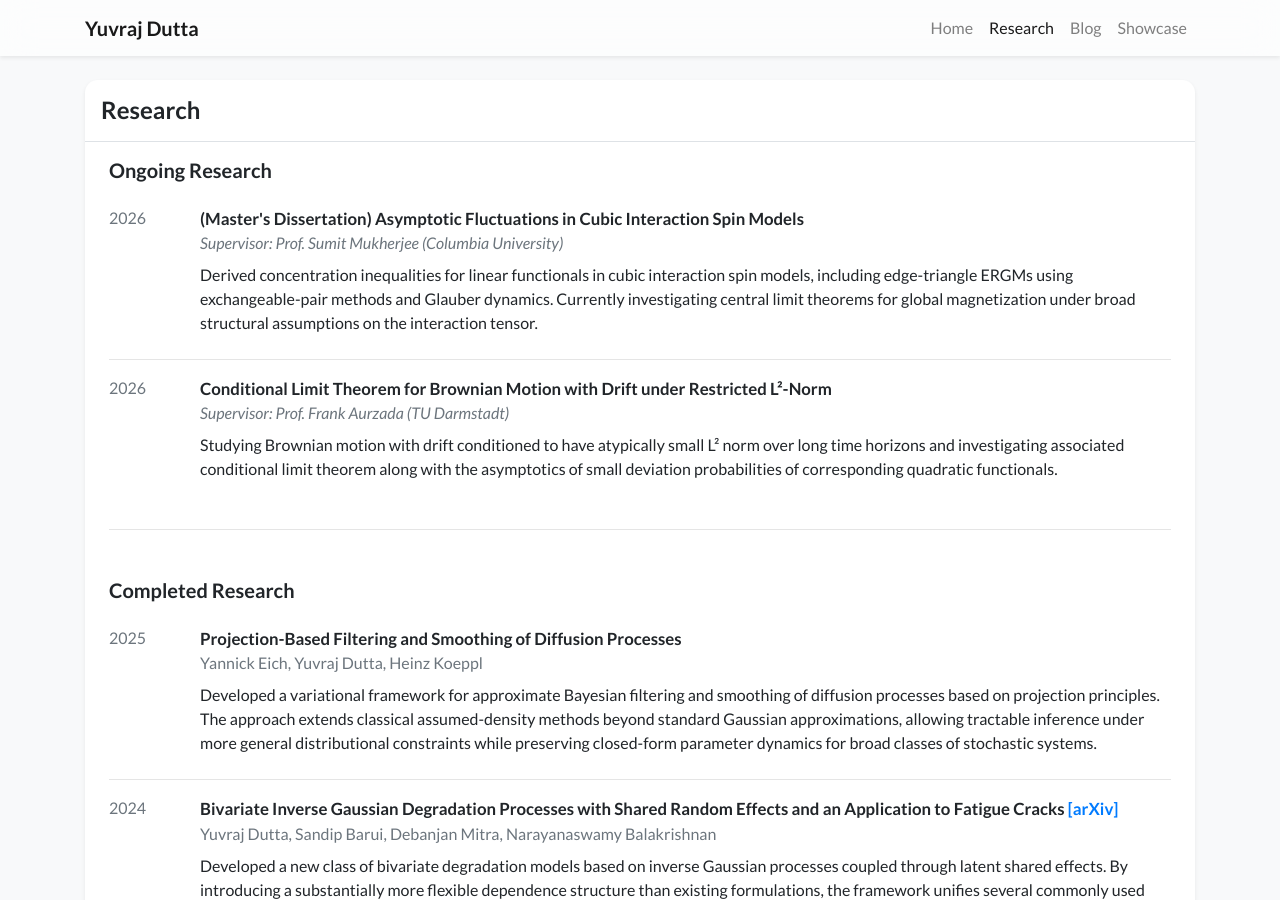
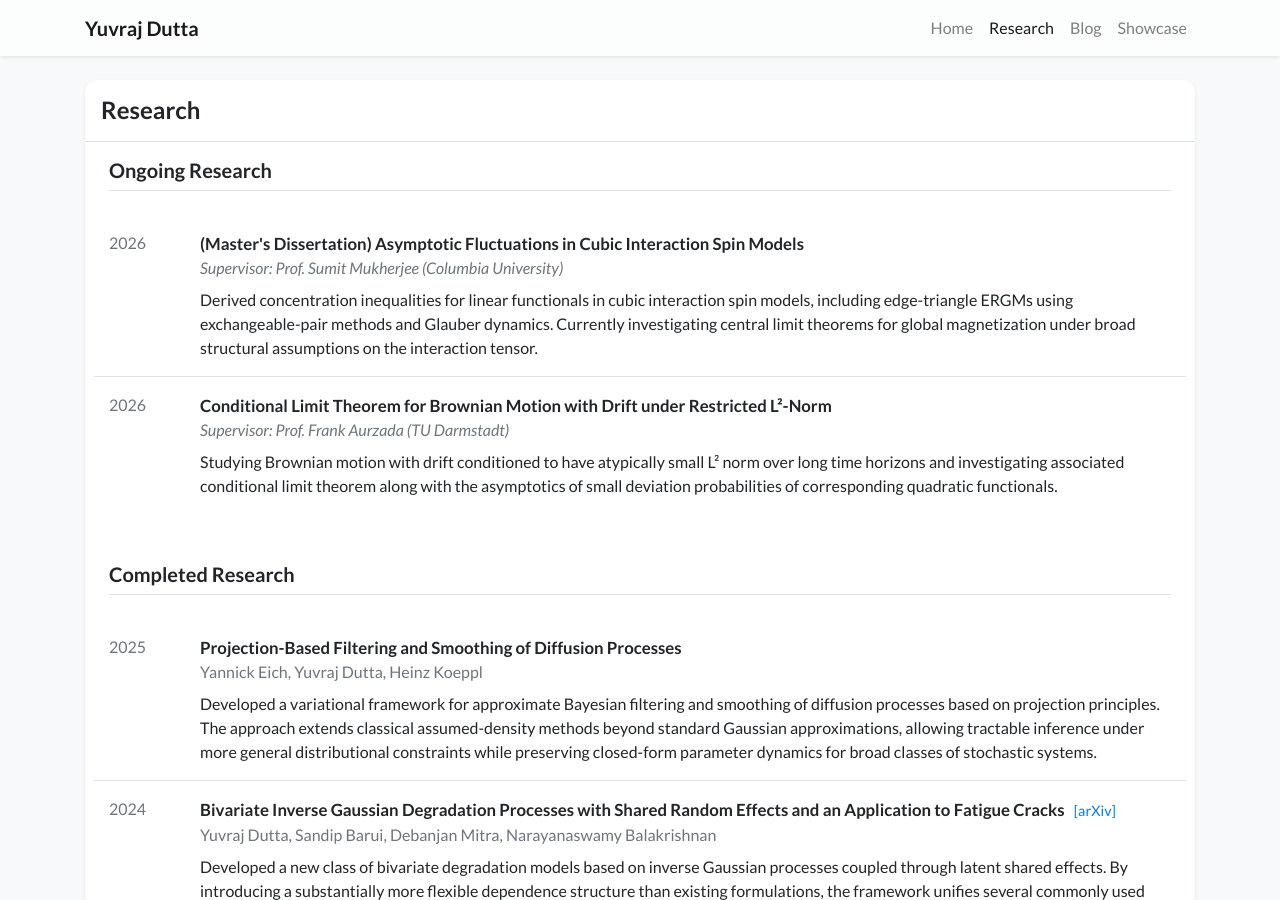
Before and after one commit to yuvrajdutta05/academic-homepage-test, a Jekyll site: the page built from research.html, in a window 1280 px wide and 900 px high. Built offline with Jekyll 4.4.1, drawn with Linux system fonts in a browser that asks for light colours; nearby versions of some CDN libraries; a style sheet for code colours, icons or effects is not loaded.

Commit message:
Update profile again

```diff
--- a/_includes/widgets/research_page_card.html
+++ b/_includes/widgets/research_page_card.html
@@ -8,11 +8,15 @@
 
         <div class="px-4 py-3">
 
-            <h5 class="mb-4">Ongoing Research</h5>
+            <!-- Ongoing Research -->
+
+            <h5 class="mb-4 pb-2 border-bottom">
+                Ongoing Research
+            </h5>
 
             {% for item in site.data.research.ongoing %}
 
-            <div class="row mb-4">
+            <div class="row py-3 {% unless forloop.last %}border-bottom border-gray{% endunless %}">
 
                 <div class="col-md-1 text-muted">
                     {{ item.year }}
@@ -36,19 +40,17 @@
 
             </div>
 
-            {% unless forloop.last %}
-            <hr>
-            {% endunless %}
-
             {% endfor %}
 
-            <hr class="my-5">
+            <!-- Completed Research -->
 
-            <h5 class="mb-4">Completed Research</h5>
+            <h5 class="mt-5 mb-4 pb-2 border-bottom">
+                Completed Research
+            </h5>
 
             {% for item in site.data.research.completed %}
 
-            <div class="row mb-4">
+            <div class="row py-3 {% unless forloop.last %}border-bottom border-gray{% endunless %}">
 
                 <div class="col-md-1 text-muted">
                     {{ item.year }}
@@ -61,7 +63,9 @@
                         {{ item.title }}
 
                         {% if item.link %}
-                        <a href="{{ item.link }}" target="_blank">
+                        <a href="{{ item.link }}"
+                           target="_blank"
+                           style="font-size:0.9rem;font-weight:normal;margin-left:6px;">
                             {{ item.link_text }}
                         </a>
                         {% endif %}
@@ -80,33 +84,23 @@
 
             </div>
 
-            {% unless forloop.last %}
-            <hr>
-            {% endunless %}
-
             {% endfor %}
 
-            <hr class="my-5">
+            <!-- Talks -->
 
-
-
-            <hr class="my-4">
-
-<!-- Talks & Presentations -->
-
-<h5 class="mb-3 border-bottom pb-2">
+            <h5 class="mt-5 mb-4 pb-2 border-bottom">
                 Talks & Presentations
             </h5>
 
             {% for item in site.data.research.talks %}
 
-<div class="media py-3 {% unless forloop.first %}border-top border-gray{% endunless %}">
+            <div class="row py-3 {% unless forloop.last %}border-bottom border-gray{% endunless %}">
 
-    <div class="mr-4 text-muted" style="min-width:70px;">
+                <div class="col-md-1 text-muted">
                     {{ item.year }}
                 </div>
 
-    <div class="media-body">
+                <div class="col-md-11">
 
                     <div style="font-size:1.05rem;font-weight:600;">
                         {{ item.title }}
@@ -126,13 +120,16 @@
                     <div class="mt-2">
 
                         {% if item.abstract %}
-            <a href="{{ item.abstract }}" target="_blank">
+                        <a href="{{ item.abstract }}"
+                           target="_blank">
                             [Abstract]
                         </a>
                         {% endif %}
 
                         {% if item.slides %}
-            <a href="{{ item.slides }}" target="_blank" style="margin-left:8px;">
+                        <a href="{{ item.slides }}"
+                           target="_blank"
+                           style="margin-left:8px;">
                             [Slides]
                         </a>
                         {% endif %}
@@ -145,13 +142,15 @@
 
             {% endfor %}
 
+            <!-- Coursework -->
 
-
-            <h5 class="mb-4">Selected Coursework Projects</h5>
+            <h5 class="mt-5 mb-4 pb-2 border-bottom">
+                Selected Coursework Projects
+            </h5>
 
             {% for item in site.data.research.coursework %}
 
-            <div class="row mb-4">
+            <div class="row py-3 {% unless forloop.last %}border-bottom border-gray{% endunless %}">
 
                 <div class="col-md-1 text-muted">
                     {{ item.year }}
@@ -164,7 +163,9 @@
                         {{ item.title }}
 
                         {% if item.link %}
-                        <a href="{{ item.link }}" target="_blank">
+                        <a href="{{ item.link }}"
+                           target="_blank"
+                           style="font-size:0.9rem;font-weight:normal;margin-left:6px;">
                             [Report]
                         </a>
                         {% endif %}
@@ -179,10 +180,6 @@
 
             </div>
 
-            {% unless forloop.last %}
-            <hr>
-            {% endunless %}
-
             {% endfor %}
 
         </div>
```
Lines whose indentation alone changed are shown as unchanged.
